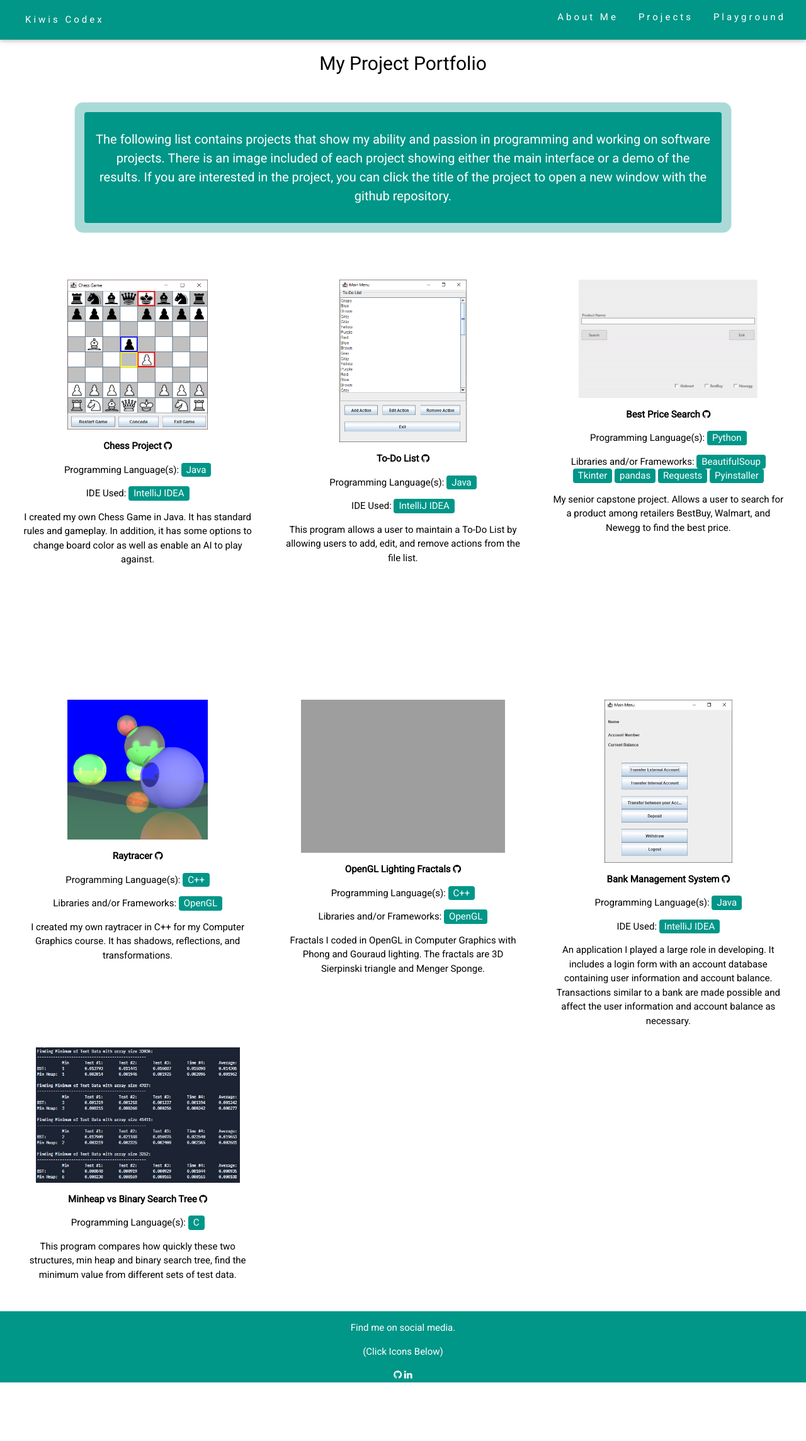
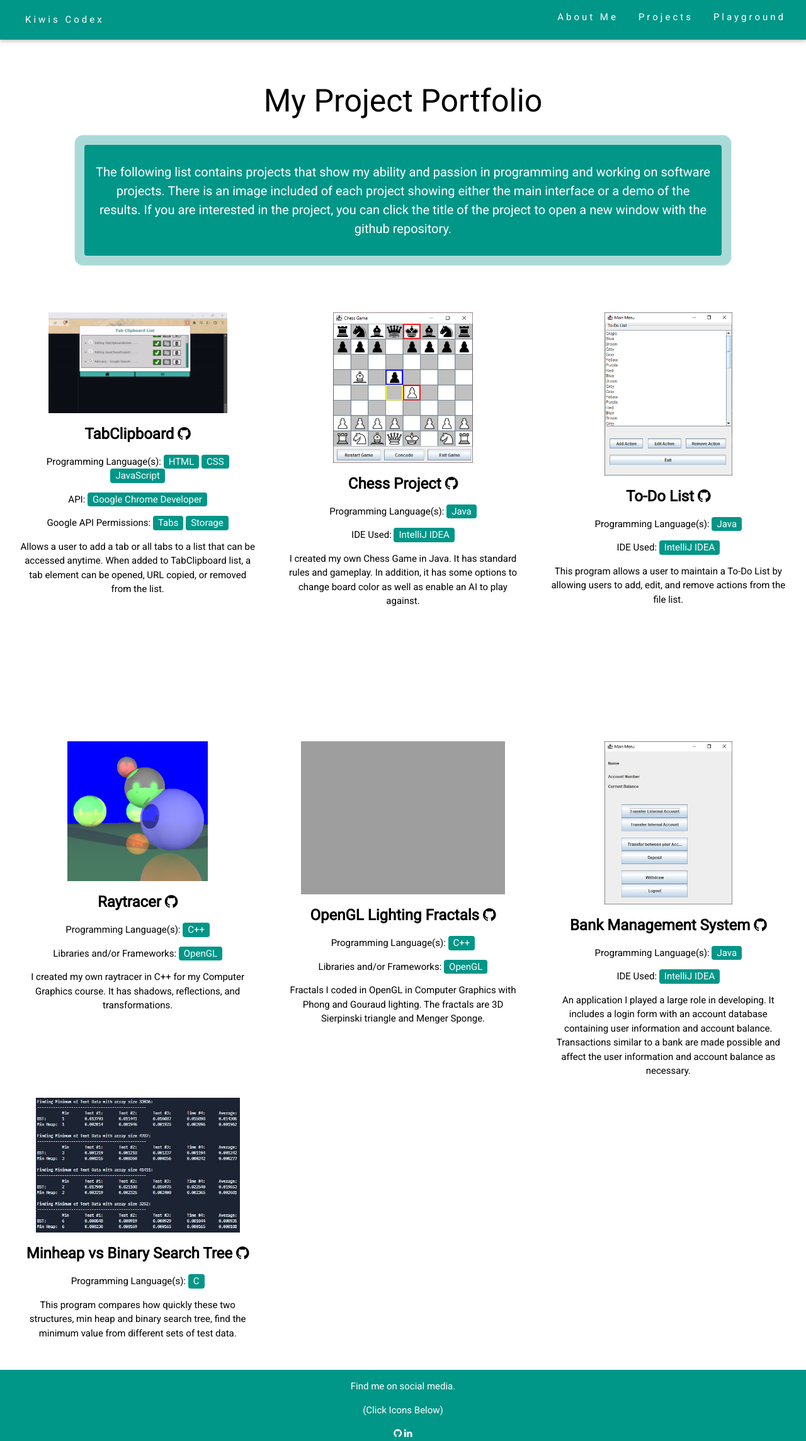
Before and after one commit to agonzalez218/agonzalez218.github.io, a PHP site: page /portfolio in a window 1280 px wide. Shown: the whole page at 63% size. Before the commit the page ends 2195 px from the top, so only its background shows below. Run offline with PHP 8.4, Linux system fonts and the light colour scheme; grey boxes are pictures that could not be loaded.

Commit message:
Added TabClipboard Extension

```diff
--- a/portfolio/index.html
+++ b/portfolio/index.html
@@ -41,11 +41,11 @@
   <a href="/playground" class="w3-bar-item w3-button w3-padding-large w3-teal" onclick="myFunction()">Playground</a>
 </div>
 
-<br><br><br>
+<br><br><br><br><br>
 <body>
 <h1 class="w3-center">My Project Portfolio</h1>
 
-<br><br>
+<br>
 <div class="row w3-row-padding">
   <div class="column left"></div>
   <div class="column middle w3-padding w3-card w3-center pulse-teal w3-teal w3-round " >
@@ -61,9 +61,19 @@
   <!-- First Photo Grid-->
   <div class="w3-row-padding">
     <div class="w3-third w3-container w3-margin-bottom w3-center">
+      <img src="tabClipboard.gif" alt="Tab Clipboard Demo Gif" style="width:70%">
+      <div class="w3-container w3-white">
+        <p class="wiggle"><a href="https://chrome.google.com/webstore/detail/tabclipboard/iofipmlmgcabidcodemgnopjnfcoboho/related?hl=en&authuser=0" target="_blank" rel="noopener noreferrer" style="font-size: x-large;text-decoration:none;"><b>TabClipboard </b> <a class="fa fa-github" href="https://github.com/agonzalez218/BestPriceSearch" target="_blank" rel="noopener noreferrer" style="font-size: x-large;text-decoration:none;"></a> </a> </p>
+        <p>Programming Language(s): <span class="w3-tag w3-teal w3-round">HTML </span> <span class="w3-tag w3-teal w3-round">CSS </span> <span class="w3-tag w3-teal w3-round">JavaScript </span></p>
+        <p>API: <span class="w3-tag w3-teal w3-round">Google Chrome Developer</span>  </p>
+        <p>Google API Permissions: <span class="w3-tag w3-teal w3-round">Tabs</span> <span class="w3-tag w3-teal w3-round">Storage</span> </p>
+        <p>Allows a user to add a tab or all tabs to a list that can be accessed anytime. When added to TabClipboard list, a tab element can be opened, URL copied, or removed from the list.</p>
+      </div>
+    </div>
+    <div class="w3-third w3-container w3-margin-bottom w3-center">
       <img src="ChessGame.png" alt="Chess Game Demo Image" style="width:55%">
       <div class="w3-container w3-white">
-        <p class="wiggle"><a href="https://github.com/agonzalez218/JavaChessProject" target="_blank" rel="noopener noreferrer" style="text-decoration:none;"><b>Chess Project </b> <a class="fa fa-github" href="https://github.com/agonzalez218/JavaChessProject" target="_blank" rel="noopener noreferrer" style="text-decoration:none;"></a> </a> </p>
+        <p class="wiggle"><a href="https://github.com/agonzalez218/JavaChessProject" target="_blank" rel="noopener noreferrer" style="font-size: x-large;text-decoration:none;"><b>Chess Project </b> <a class="fa fa-github" href="https://github.com/agonzalez218/JavaChessProject" target="_blank" rel="noopener noreferrer" style="font-size: x-large;text-decoration:none;"></a> </a> </p>
         <p>Programming Language(s): <span class="w3-tag w3-teal w3-round">Java</span></p>
         <p>IDE Used: <span class="w3-tag w3-teal w3-round">IntelliJ IDEA</span></p>
         <p>I created my own Chess Game in Java. It has standard rules and gameplay. In addition, it has some options to change board color as well as enable an AI to play against.</p>
@@ -72,21 +82,13 @@
     <div class="w3-third w3-container w3-margin-bottom w3-center">
       <img src="ToDoListJavaImg.png" alt="Java To-Do List Main Interface Image" style="width:50%">
       <div class="w3-container w3-white">
-        <p class="wiggle"><a href="https://github.com/agonzalez218/ToDoListJava" target="_blank" rel="noopener noreferrer" style="text-decoration:none;"><b>To-Do List </b> <a class="fa fa-github" href="https://github.com/agonzalez218/BestPriceSearch" target="_blank" rel="noopener noreferrer" style="text-decoration:none;"></a> </a> </p>
+        <p class="wiggle"><a href="https://github.com/agonzalez218/ToDoListJava" target="_blank" rel="noopener noreferrer" style="font-size: x-large;text-decoration:none;"><b>To-Do List </b> <a class="fa fa-github" href="https://github.com/agonzalez218/BestPriceSearch" target="_blank" rel="noopener noreferrer" style="font-size: x-large;text-decoration:none;"></a> </a> </p>
         <p>Programming Language(s): <span class="w3-tag w3-teal w3-round">Java</span></p>
         <p> IDE Used: <span class="w3-tag w3-teal w3-round">IntelliJ IDEA</span></p>
         <p>This program allows a user to maintain a To-Do List by allowing users to add, edit, and remove actions from the file list.</p>
       </div>
     </div>
-    <div class="w3-third w3-container w3-margin-bottom w3-center">
-      <img src="bestPriceImg.jpg" alt="Best Price Search Main Interface Image" style="width:70%">
-      <div class="w3-container w3-white">
-        <p class="wiggle"><a href="https://github.com/agonzalez218/BestPriceSearch" target="_blank" rel="noopener noreferrer" style="text-decoration:none;"><b>Best Price Search </b> <a class="fa fa-github" href="https://github.com/agonzalez218/BestPriceSearch" target="_blank" rel="noopener noreferrer" style="text-decoration:none;"></a> </a> </p>
-        <p>Programming Language(s): <span class="w3-tag w3-teal w3-round">Python</span></p>
-        <p>Libraries and/or Frameworks: <span class="w3-tag w3-teal w3-round">BeautifulSoup</span> <span class="w3-tag w3-teal w3-round">Tkinter</span> <span class="w3-tag w3-teal w3-round">pandas</span> <span class="w3-tag w3-teal w3-round">Requests</span> <span class="w3-tag w3-teal w3-round">Pyinstaller</span></p>
-        <p>My senior capstone project. Allows a user to search for a product among retailers BestBuy, Walmart, and Newegg to find the best price.</p>
-      </div>
-    </div>
+
   </div>
   <br><br><br><br><br><br><br><br>
 </div>
@@ -96,7 +98,7 @@
     <div class="w3-third w3-container w3-margin-bottom w3-center">
       <img src="raytracerImg.jpg" alt="Raytracer Test Image" style="width:55%">
       <div class="w3-container w3-white">
-        <p class="wiggle"><a href="https://github.com/agonzalez218/RaytracerCPlus" target="_blank" rel="noopener noreferrer" style="text-decoration:none;"><b>Raytracer </b> <a class="fa fa-github" href="https://github.com/agonzalez218/RaytracerCPlus" target="_blank" rel="noopener noreferrer" style="text-decoration:none;"></a> </a> </p>
+        <p class="wiggle"><a href="https://github.com/agonzalez218/RaytracerCPlus" target="_blank" rel="noopener noreferrer" style="font-size: x-large;text-decoration:none;"><b>Raytracer </b> <a class="fa fa-github" href="https://github.com/agonzalez218/RaytracerCPlus" target="_blank" rel="noopener noreferrer" style="font-size: x-large;text-decoration:none;"></a> </a> </p>
         <p>Programming Language(s): <span class="w3-tag w3-teal w3-round">C++</span></p>
         <p>Libraries and/or Frameworks: <span class="w3-tag w3-teal w3-round">OpenGL</span></p>
         <p>I created my own raytracer in C++ for my Computer Graphics course. It has shadows, reflections, and transformations.</p>
@@ -105,16 +107,19 @@
       <div class="w3-third w3-container w3-margin-bottom w3-center">
         <img src="fractalImg.gif" alt="Example of Sierpinski Tetrahedron fractal gif" style="width:80%">
         <div class="w3-container w3-white">
-          <p class="wiggle"><a href="https://github.com/agonzalez218/OpenGLLightingFractals" target="_blank" rel="noopener noreferrer" style="text-decoration:none;"><b>OpenGL Lighting Fractals </b> </a><a class="fa fa-github" href="https://github.com/agonzalez218/OpenGLLightingFractals" target="_blank" rel="noopener noreferrer" style="text-decoration:none;"></a>  </p>
+          <p class="wiggle"><a href="https://github.com/agonzalez218/OpenGLLightingFractals" target="_blank" rel="noopener noreferrer" style="font-size: x-large;text-decoration:none;"><b>OpenGL Lighting Fractals </b> </a><a class="fa fa-github" href="https://github.com/agonzalez218/OpenGLLightingFractals" target="_blank" rel="noopener noreferrer" style="font-size: x-large;text-decoration:none;"></a>  </p>
           <p>Programming Language(s): <span class="w3-tag w3-teal w3-round">C++</span></p>
           <p>Libraries and/or Frameworks: <span class="w3-tag w3-teal w3-round">OpenGL</span></p>
           <p>Fractals I coded in OpenGL in Computer Graphics with Phong and Gouraud lighting. The fractals are 3D Sierpinski triangle and Menger Sponge.</p>
         </div>
       </div>
+
+
+  <!-- Third Photo Grid-->
   <div class="w3-third w3-container w3-margin-bottom w3-center">
     <img src="BankMngImg.jpg" alt="Bank Management Main Interface Image" style="width:50%">
       <div class="w3-container w3-white">
-          <p class="wiggle"><a href="https://github.com/agonzalez218/BankManagement" target="_blank" rel="noopener noreferrer" style="text-decoration:none;"><b>Bank Management System </b> <a class="fa fa-github" href="https://github.com/agonzalez218/BankManagement" target="_blank" rel="noopener noreferrer" style="text-decoration:none;"></a> </a> </p>
+        <p class="wiggle"><a href="https://github.com/agonzalez218/BankManagement" target="_blank" rel="noopener noreferrer" style="font-size: x-large;text-decoration:none;"><b>Bank Management System </b> <a class="fa fa-github" href="https://github.com/agonzalez218/BankManagement" target="_blank" rel="noopener noreferrer" style="font-size: x-large;text-decoration:none;"></a> </a> </p>
         <p>Programming Language(s): <span class="w3-tag w3-teal w3-round">Java</span></p>
         <p> IDE Used: <span class="w3-tag w3-teal w3-round">IntelliJ IDEA</span></p>
         <p>An application I played a large role in developing. It includes a login form with an account database containing user information and account balance. Transactions similar to a bank are made possible and affect the user information and account balance as necessary.</p>
@@ -122,13 +127,11 @@
     </div>
   </div>
 </div>
-
-  <!-- Third Photo Grid-->
   <div class="w3-row-padding">
       <div class="w3-third w3-container w3-margin-bottom w3-center">
         <img src="BSTVHeapImg.jpg" alt="Min Heap VS Binary Search Tree Results Image" style="width:80%">
         <div class="w3-container w3-white">
-          <p class="wiggle"><a href="https://github.com/agonzalez218/MinHeapvsBST" target="_blank" rel="noopener noreferrer" style="text-decoration:none;"><b>Minheap vs Binary Search Tree </b> <a class="fa fa-github" href="https://github.com/agonzalez218/MinHeapvsBST" target="_blank" rel="noopener noreferrer" style="text-decoration:none;"></a> </a> </p>
+          <p class="wiggle"><a href="https://github.com/agonzalez218/MinHeapvsBST" target="_blank" rel="noopener noreferrer" style="font-size: x-large;text-decoration:none;"><b>Minheap vs Binary Search Tree </b> <a class="fa fa-github" href="https://github.com/agonzalez218/MinHeapvsBST" target="_blank" rel="noopener noreferrer" style="font-size: x-large;text-decoration:none;"></a> </a> </p>
           <p>Programming Language(s): <span class="w3-tag w3-teal w3-round">C</span></p>
           <p>This program compares how quickly these two structures, min heap and binary search tree, find the minimum value from different sets of test data. </p>
         </div>
--- a/styles.css
+++ b/styles.css
@@ -1,8 +1,9 @@
 @import url("https://fonts.googleapis.com/css?family=Roboto");
 
-body,h1,h2,h3,h4,h5,h6 {font-family: "Roboto", sans-serif;}
+body,h1,h2,h3,h4,h5,h6,p {font-family: "Roboto", sans-serif;}
 
-h1 {font-size: 30px;}
+h1 {font-size: 50px;}
+p {font-size: 15px;}
 
 .column {
     float: left;
```
Also changed, not shown: portfolio/tabClipboard.gif (added). Lines whose indentation alone changed are shown as unchanged.
